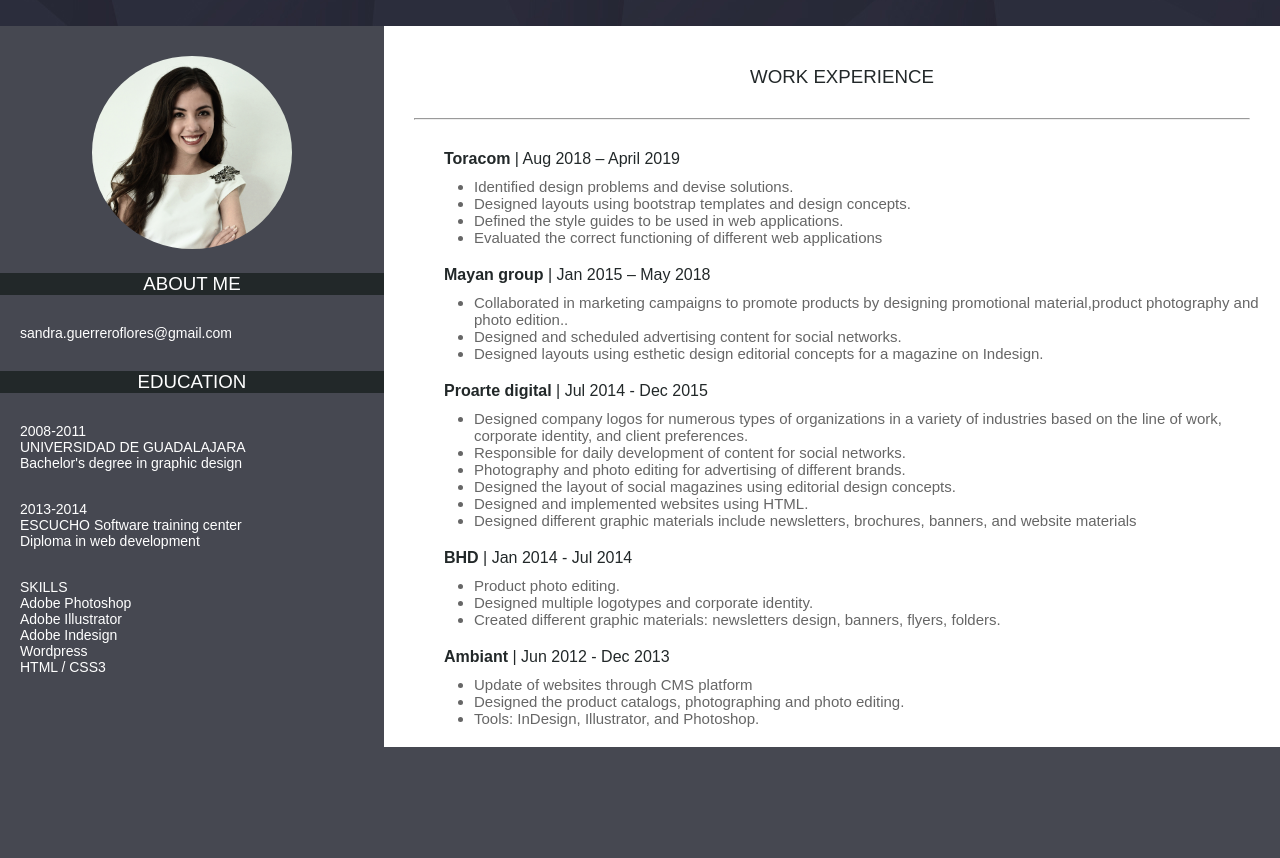
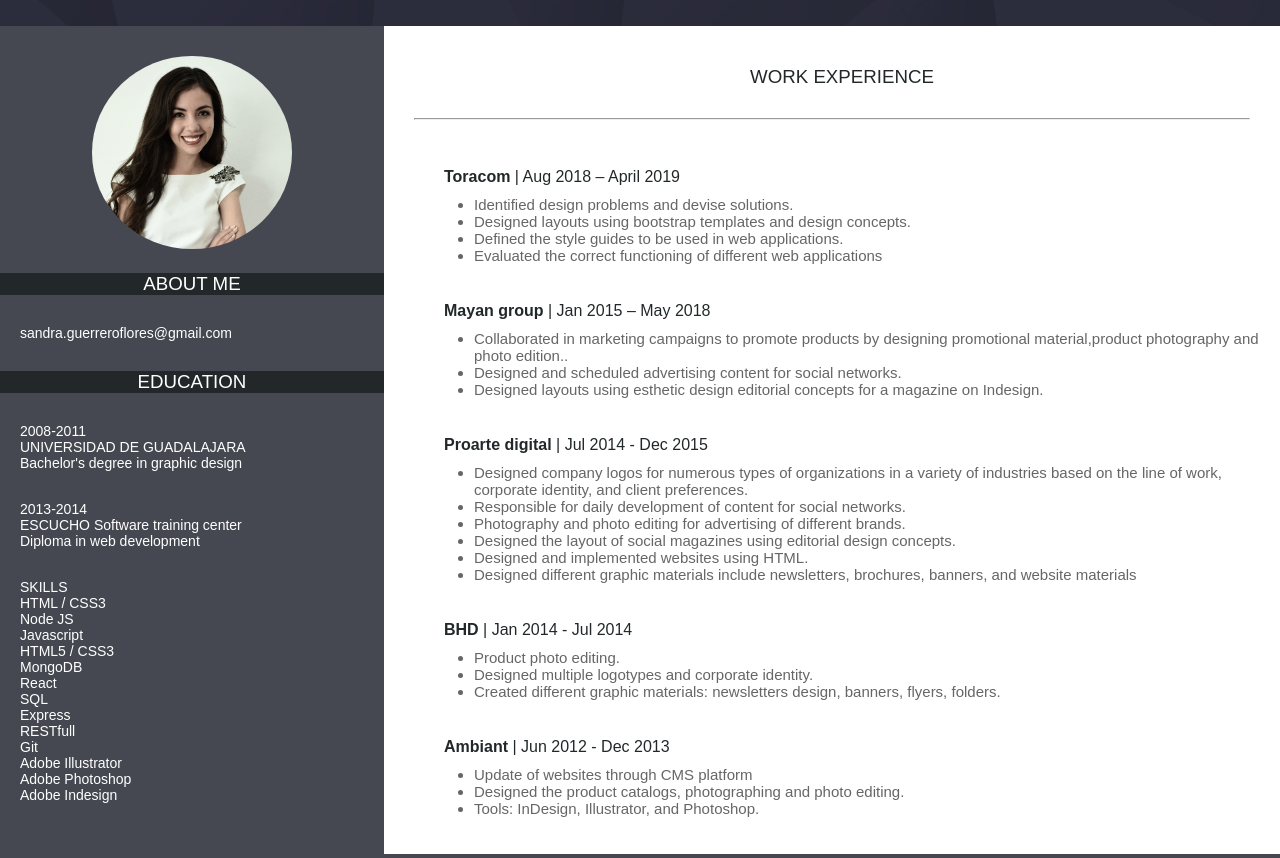
Before and after one commit to SandraGro/resumeSandra, a plain HTML site: page index.html in a window 1280 px wide. Shown: the part 174-1032 px from the top of the page. Before the commit the page ends 921 px from the top, so only its background shows below. Drawn offline with Linux system fonts and the light colour scheme; a web font is replaced by a local one.

Commit message:
Modificaciones skills

```diff
--- a/index.html
+++ b/index.html
@@ -40,11 +40,19 @@
 
       <div class="text-info" style="padding-bottom: 25px;">
         <span class="header-info">SKILLS</span>
+        <p> HTML / CSS3</p>
+        <p>Node JS</p>
+        <p>Javascript</p>
+        <p> HTML5 / CSS3</p>
+        <p>MongoDB</p>
+        <p>React</p>
+        <p>SQL</p>
+        <p>Express</p>
+        <p>RESTfull</p>
+        <p>Git</p>
+        <p> Adobe Illustrator </p>
         <p> Adobe Photoshop </p>
-        <p> Adobe Illustrator </p>
         <p> Adobe Indesign</p>
-        <p> Wordpress</p>
-        <p> HTML / CSS3</p>
       </div>
     </div>
 
@@ -53,7 +61,9 @@
       <hr class="divisor-exp">
 
       <div class="job">
-        <span class="header-info"><b>Toracom</b> | Aug 2018 – April 2019 </span>
+        </br>
+        <span class="header-info">
+          <b>Toracom</b> | Aug 2018 – April 2019 </span>
         <ul class="txt-job">
           <li>Identified design problems and devise solutions.</li>
           <li>Designed layouts using bootstrap templates and design concepts. </li>
@@ -63,20 +73,24 @@
       </div>
 
       <div class="job">
-        <span class="header-info"><b>Mayan group</b> | Jan 2015 – May 2018 </span>
+        </br>
+        <span class="header-info">
+          <b>Mayan group</b> | Jan 2015 – May 2018 </span>
         <ul class="txt-job">
-          <li>Collaborated in marketing campaigns to promote products by designing promotional material,product
-            photography and photo edition..</li>
+          <li>Collaborated in marketing campaigns to promote products by designing promotional material,product photography and
+            photo edition..</li>
           <li>Designed and scheduled advertising content for social networks. </li>
           <li>Designed layouts using esthetic design editorial concepts for a magazine on Indesign.</li>
         </ul>
       </div>
 
       <div class="job">
-        <span class="header-info"><b>Proarte digital</b> | Jul 2014 - Dec 2015 </span>
+        </br>
+        <span class="header-info">
+          <b>Proarte digital</b> | Jul 2014 - Dec 2015 </span>
         <ul class="txt-job">
-          <li>Designed company logos for numerous types of organizations in a variety of industries based on the line of
-            work, corporate identity, and client preferences.</li>
+          <li>Designed company logos for numerous types of organizations in a variety of industries based on the line of work,
+            corporate identity, and client preferences.</li>
           <li>Responsible for daily development of content for social networks. </li>
           <li>Photography and photo editing for advertising of different brands.</li>
           <li>Designed the layout of social magazines using editorial design concepts. </li>
@@ -86,7 +100,9 @@
       </div>
 
       <div class="job">
-        <span class="header-info"><b>BHD</b> | Jan 2014 - Jul 2014 </span>
+        </br>
+        <span class="header-info">
+          <b>BHD</b> | Jan 2014 - Jul 2014 </span>
         <ul class="txt-job">
           <li>Product photo editing.</li>
           <li>Designed multiple logotypes and corporate identity.</li>
@@ -96,11 +112,13 @@
       </div>
 
       <div class="job">
-        <span class="header-info"><b>Ambiant</b> | Jun 2012 - Dec 2013 </span>
+        </br>
+        <span class="header-info">
+          <b>Ambiant</b> | Jun 2012 - Dec 2013 </span>
         <ul class="txt-job">
           <li>Update of websites through CMS platform</li>
           <li>Designed the product catalogs, photographing and photo editing.</li>
-          <li>Tools: InDesign, Illustrator, and Photoshop.</li>
+          <li>Tools: InDesign, Illustrator, and Photoshop.</li></br>
         </ul>
       </div>
     </div>
```
